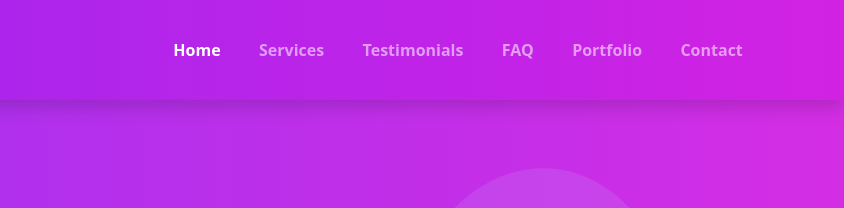
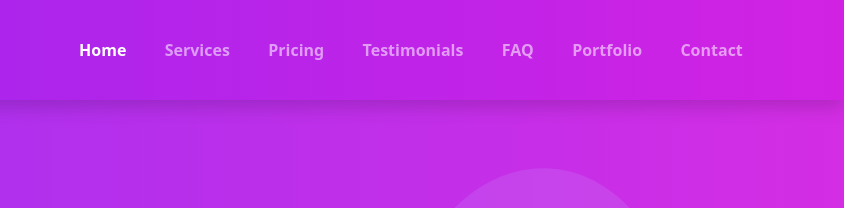
Before and after one commit to Agbode-Milan/ignitewebsolutions, a website: page index.html in a window 1280 px wide. Shown: the top 208 px of the page, 436-1280 px from the left. Drawn offline with nearby package versions, Linux system fonts and the light colour scheme; files that its build step writes are made by us from their sources.

Commit message:
pricing section updated

```diff
--- a/index.html
+++ b/index.html
@@ -30,6 +30,7 @@
       <ul class="navbar-nav">
         <li class="nav-item"><a class="nav-link active" aria-current="page" href="index.html">Home</a></li>
         <li class="nav-item"><a class="nav-link" href="#services">Services</a></li>
+        <li class="nav-item"><a class="nav-link" href="#pricing">Pricing</a></li>
         <li class="nav-item"><a class="nav-link" href="#testimonials">Testimonials</a></li>
         <li class="nav-item"><a class="nav-link" href="#faq">FAQ</a></li>
         <li class="nav-item"><a class="nav-link" href="#portfolio">Portfolio</a></li>
@@ -217,7 +218,7 @@
   </div>
 </section>
 
-<section class="pricing-section bg-light py-5">
+<section id="pricing" class="pricing-section section-padding bg-light py-5">
   <div class="container">
     <div class="row text-center mb-5">
       <div class="col-lg-8 mx-auto">
```
